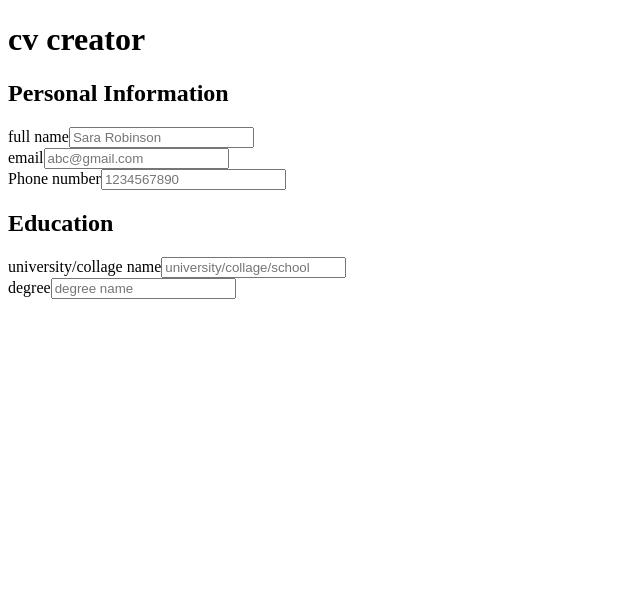
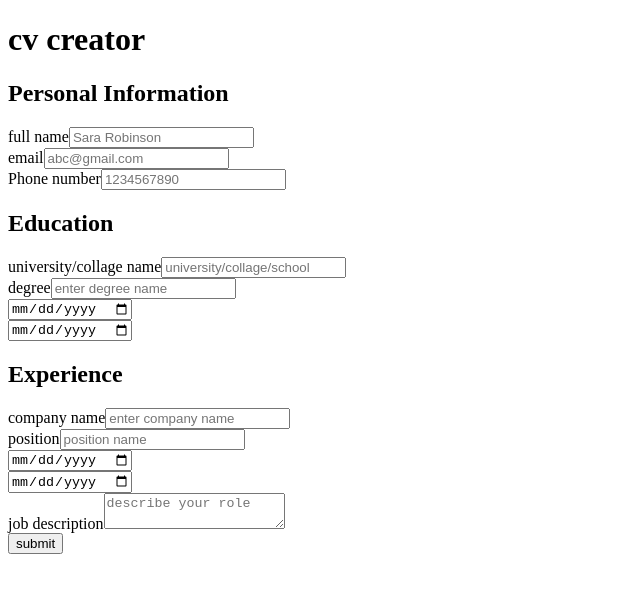
Before and after one commit to sneharatnani/cv-creator, a React (Create React App) app: page / in a window 1280 px wide. Shown: the top 592 px of the page, without its empty margins (0-640 px from the left). Built offline with nearby package versions, Linux system fonts and the light colour scheme.

Commit message:
add form, submit button and toggle function

```diff
--- a/src/App.js
+++ b/src/App.js
@@ -1,8 +1,7 @@
 // import './App.css';
 import { Component } from "react";
 import Header from "./components/Header.js";
-import PersonalInfo from "./components/PersonalInfo.js";
-import Education from "./components/Education.js";
+import Main from "./components/Main.js";
 
 class App extends Component {
   constructor(props) {
@@ -13,8 +12,7 @@ class App extends Component {
     return (
       <div>
         <Header />
-        <PersonalInfo />
-        <Education />
+        <Main />
       </div>
     );
   }
--- a/src/components/Education.js
+++ b/src/components/Education.js
@@ -1,5 +1,6 @@
 import { Component } from "react";
 import TextInput from "./utility/TextInput.js";
+import DateInput from "./utility/Date.js";
 
 class Education extends Component {
   render() {
@@ -14,8 +15,10 @@ class Education extends Component {
         <TextInput
           attributeText="degree"
           labelText="degree"
-          placeholderTxt="degree name"
+          placeholderTxt="enter degree name"
         />
+        <DateInput attributeText="eduStarted" labelText="from" />
+        <DateInput attributeText="eduFinished" labelText="to" />
       </section>
     );
   }
--- /dev/null
+++ b/src/components/Experience.js
@@ -0,0 +1,36 @@
+import { Component } from "react";
+import TextInput from "./utility/TextInput.js";
+import DateInput from "./utility/Date.js";
+
+class Experience extends Component {
+  render() {
+    return (
+      <section>
+        <h2>Experience</h2>
+        <TextInput
+          attributeText="company"
+          labelText="company name"
+          placeholderTxt="enter company name"
+        />
+        <TextInput
+          attributeText="position"
+          labelText="position"
+          placeholderTxt="position name"
+        />
+        <DateInput attributeText="jobStarted" labelText="from" />
+        <DateInput attributeText="jobFinished" labelText="to" />
+        {/* job description */}
+        <div>
+          <label htmlFor="description">job description</label>
+          <textarea
+            id="description"
+            name="description"
+            placeholder="describe your role"
+          ></textarea>
+        </div>
+      </section>
+    );
+  }
+}
+
+export default Experience;
--- /dev/null
+++ b/src/components/Main.js
@@ -0,0 +1,67 @@
+import { Component } from "react";
+import PersonalInfo from "./PersonalInfo.js";
+import Education from "./Education.js";
+import Experience from "./Experience.js";
+import Button from "./utility/Button.js";
+import Preview from "./Preview.js";
+
+class Main extends Component {
+  constructor(props) {
+    super(props);
+
+    this.state = {
+      showPreview: false,
+      previewInfo: {
+        name: "",
+        email: "",
+        phone: "",
+        uniName: "",
+        degree: "",
+        stdStart: "",
+        stdEnd: "",
+        company: "",
+        position: "",
+        jobStart: "",
+        jobEnd: "",
+      },
+    };
+  }
+
+  change = (e) => {
+    e.preventDefault();
+    console.log("hi");
+    this.setState((prevState) => ({
+      showPreview: true,
+    }));
+  };
+
+  showForm() {
+    return (
+      <form>
+        <PersonalInfo />
+        <Education />
+        <Experience />
+        <Button btnTxt="submit" onClick={this.change} />
+      </form>
+    );
+  }
+
+  render() {
+    return (
+      <main>
+        {this.state.showPreview ? (
+          <Preview />
+        ) : (
+          <form>
+            <PersonalInfo />
+            <Education />
+            <Experience />
+            <Button btnTxt="submit" change={this.change} />
+          </form>
+        )}
+      </main>
+    );
+  }
+}
+
+export default Main;
--- a/src/components/PersonalInfo.js
+++ b/src/components/PersonalInfo.js
@@ -4,7 +4,12 @@ import Email from "./utility/Email.js";
 import Phone from "./utility/Phone.js";
 
 class GeneralInfo extends Component {
+  constructor(props) {
+    super(props);
+  }
+
   render() {
+    const { handleChange } = this.props;
     return (
       <section>
         <h2>Personal Information</h2>
@@ -13,9 +18,10 @@ class GeneralInfo extends Component {
           attributeText="name"
           labelText="full name"
           placeholderTxt="Sara Robinson"
+          onChange={handleChange}
         />
-        <Email />
-        <Phone />
+        <Email onChange={handleChange} />
+        <Phone onChange={handleChange} />
       </section>
     );
   }
--- /dev/null
+++ b/src/components/Preview.js
@@ -0,0 +1,71 @@
+import { Component } from "react";
+
+class Preview extends Component {
+  constructor(props) {
+    super(props);
+  }
+
+  render() {
+    const {
+      name,
+      email,
+      phone,
+      uniName,
+      degree,
+      stdStart,
+      stdEnd,
+      company,
+      position,
+      jobStart,
+      jobEnd,
+    } = this.props;
+    return (
+      <div>
+        <section>
+          <h2>Personal Information</h2>
+
+          <h3>name</h3>
+          <p>{name}</p>
+
+          <h3>email</h3>
+          <p>{email}</p>
+
+          <h3>phone</h3>
+          <p>{phone}</p>
+        </section>
+
+        <section>
+          <h2>Education</h2>
+          <h3>uniName</h3>
+          <p>{uniName}</p>
+
+          <h3>degree</h3>
+          <p>{degree}</p>
+
+          <h3>from</h3>
+          <p>{stdStart}</p>
+
+          <h3>to</h3>
+          <p>{stdEnd}</p>
+
+          <section>
+            <h2>job Experience</h2>
+            <h3>company</h3>
+            <p>{company}</p>
+
+            <h3>position</h3>
+            <p>{position}</p>
+
+            <h3>from</h3>
+            <p>{jobStart}</p>
+
+            <h3>to</h3>
+            <p>{jobEnd}</p>
+          </section>
+        </section>
+      </div>
+    );
+  }
+}
+
+export default Preview;
--- /dev/null
+++ b/src/components/utility/Button.js
@@ -0,0 +1,17 @@
+import { Component } from "react";
+
+class Button extends Component {
+  constructor(props) {
+    super(props);
+  }
+
+  render() {
+    return (
+      <div>
+        <button onClick={this.props.change}>{this.props.btnTxt}</button>
+      </div>
+    );
+  }
+}
+
+export default Button;
--- /dev/null
+++ b/src/components/utility/Date.js
@@ -0,0 +1,19 @@
+import { Component } from "react";
+
+class DateInput extends Component {
+  constructor(props) {
+    super(props);
+  }
+
+  render() {
+    const { attributeTxt, labelTxt } = this.props;
+    return (
+      <div>
+        <label htmlFor={attributeTxt}>{labelTxt}</label>
+        <input type="date" id={attributeTxt} name={attributeTxt} />
+      </div>
+    );
+  }
+}
+
+export default DateInput;
```
